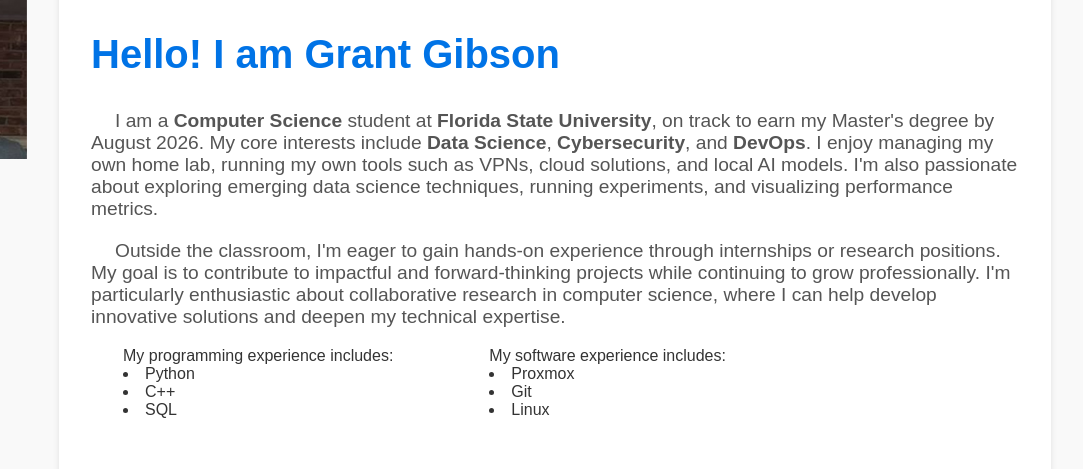
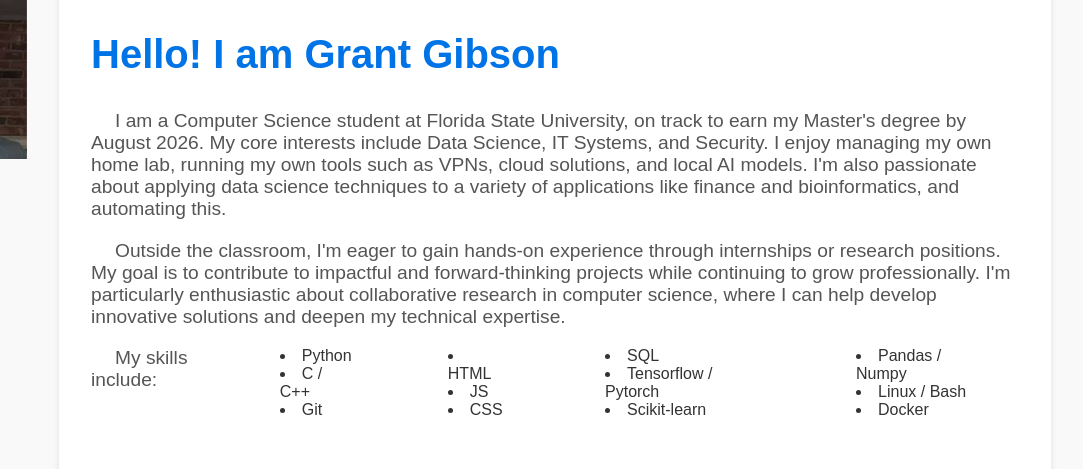
Before and after one commit to gjg23/gjg23.github.io, a plain HTML site: page index.html in a window 1280 px wide. Shown: the part 161-630 px from the top of the page, 197-1280 px from the left. Drawn offline with Linux system fonts and the light colour scheme.

Commit message:
about-me updated

```diff
--- a/index.html
+++ b/index.html
@@ -6,6 +6,7 @@
     <meta name="viewport" content="width=device-width, initial-scale=1.0">
     <title>Grant Gibson</title>
     <link rel="stylesheet" href="/styles.css">
+    <link rel="shortcut icon" type="image/png" href="/media/IMG_2840.png">
 </head>
 
 <body>
@@ -52,16 +53,14 @@
         <!-- Centered content -->
         <section class="article">
             <div class="about">
+                <!-- About me section -->
                 <h1 class="about-title">Hello! I am Grant Gibson</h1>
                 <p class="about-text">
-                    I am a <strong class="highlight-cs">Computer Science</strong> student at
-                    <strong class="highlight-fsu">Florida State University</strong>, on track to earn my Master's degree
-                    by August 2026. My core interests include
-                    <strong class="highlight-ds">Data Science</strong>,
-                    <strong class="highlight-ds">Cybersecurity</strong>, and
-                    <strong class="highlight-ds">DevOps</strong>. I enjoy managing my own home lab, running my own tools
-                    such as VPNs, cloud solutions, and local AI models. I'm also passionate about exploring
-                    emerging data science techniques, running experiments, and visualizing performance metrics.
+                    I am a Computer Science student at Florida State University, on track to earn my Master's degree
+                    by August 2026. My core interests include Data Science, IT Systems, and Security. I enjoy managing
+                    my own home lab, running my own tools such as VPNs, cloud solutions, and local AI models. I'm also
+                    passionate about applying data science techniques to a variety of applications like finance and
+                    bioinformatics, and automating this.
                 </p>
                 <p class="about-text">
                     Outside the classroom, I'm eager to gain hands-on experience through internships or research positions.
@@ -69,24 +68,41 @@
                     professionally. I'm particularly enthusiastic about collaborative research in computer science,
                     where I can help develop innovative solutions and deepen my technical expertise.
                 </p>
+
+                <!-- Skills section -->
                 <div class="columned-text">
                     <p class="about-text">
+                        My skills include:<br>
                         <div>
-                            My programming experience includes:<br>
                             <li>Python</li>
-                            <li>C++</li>
-                            <li>SQL</li>
+                            <li>C / C++</li>
+                            <li>Git</li>
                         </div>
                     </p>
                     <p class="about-text">
                         <div>
-                            My software experience includes:<br>
-                            <li>Proxmox</li>
-                            <li>Git</li>
-                            <li>Linux</li>
+                            <li>HTML</li>
+                            <li>JS</li>
+                            <li>CSS</li>
+                        </div>
+                    </p>
+                    <p class="about-text">
+                        <div>
+                            <li>SQL</li>
+                            <li>Tensorflow / Pytorch</li>
+                            <li>Scikit-learn</li>
+                        </div>
+                    </p>
+                    <p class="about-text">
+                        <div>
+                            <li>Pandas / Numpy</li>
+                            <li>Linux / Bash</li>
+                            <li>Docker</li>
                         </div>
                     </p>
                 </div>
+
+                <!-- Projects section -->
                 <h1 class="title">My projects:</h1>
                 <div class="project">
                     <a href="https://github.com/gjg23/AIPong-Simple" target="_blank" class="project-title">Machine Learning Neural Net</a>
```
